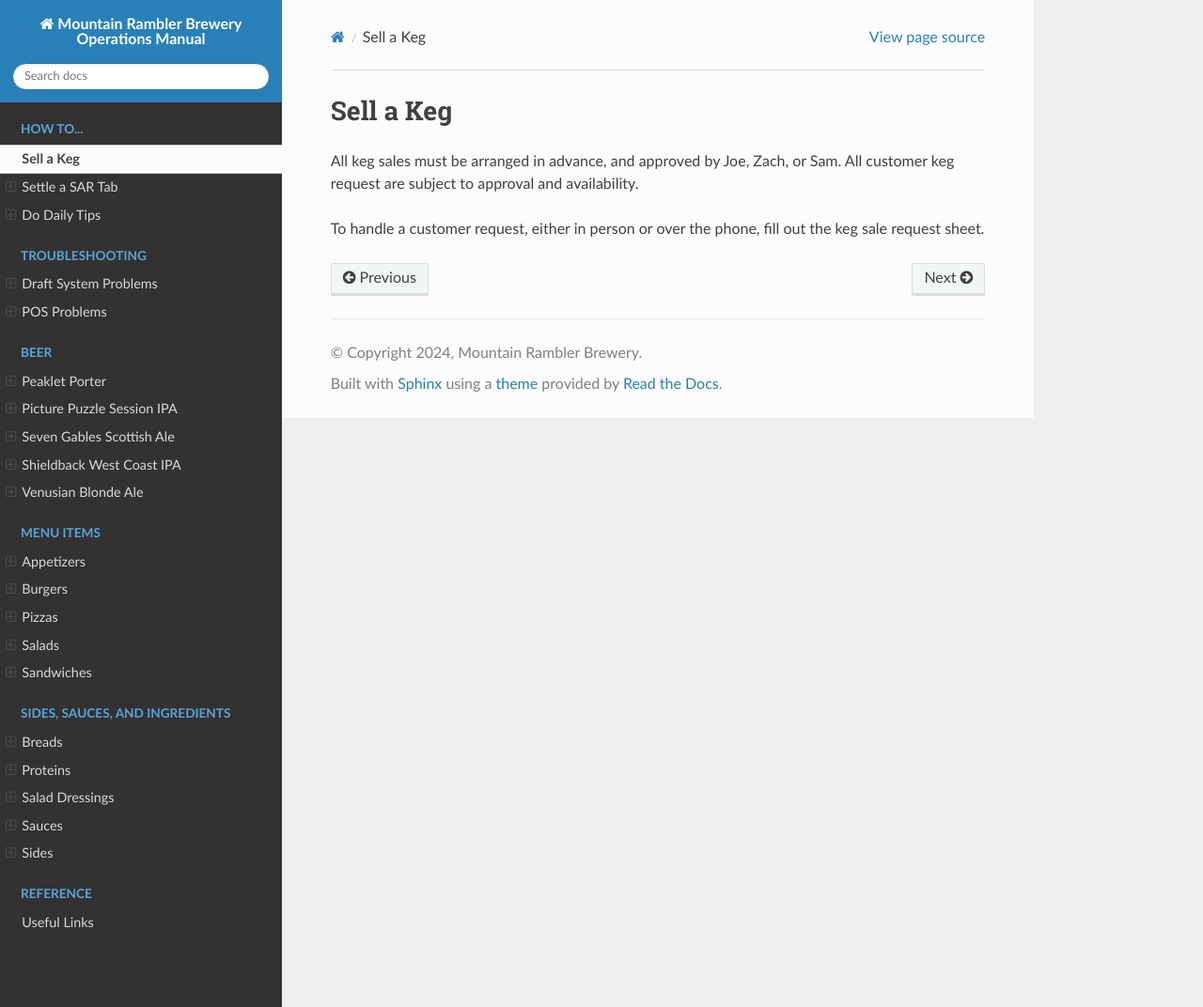
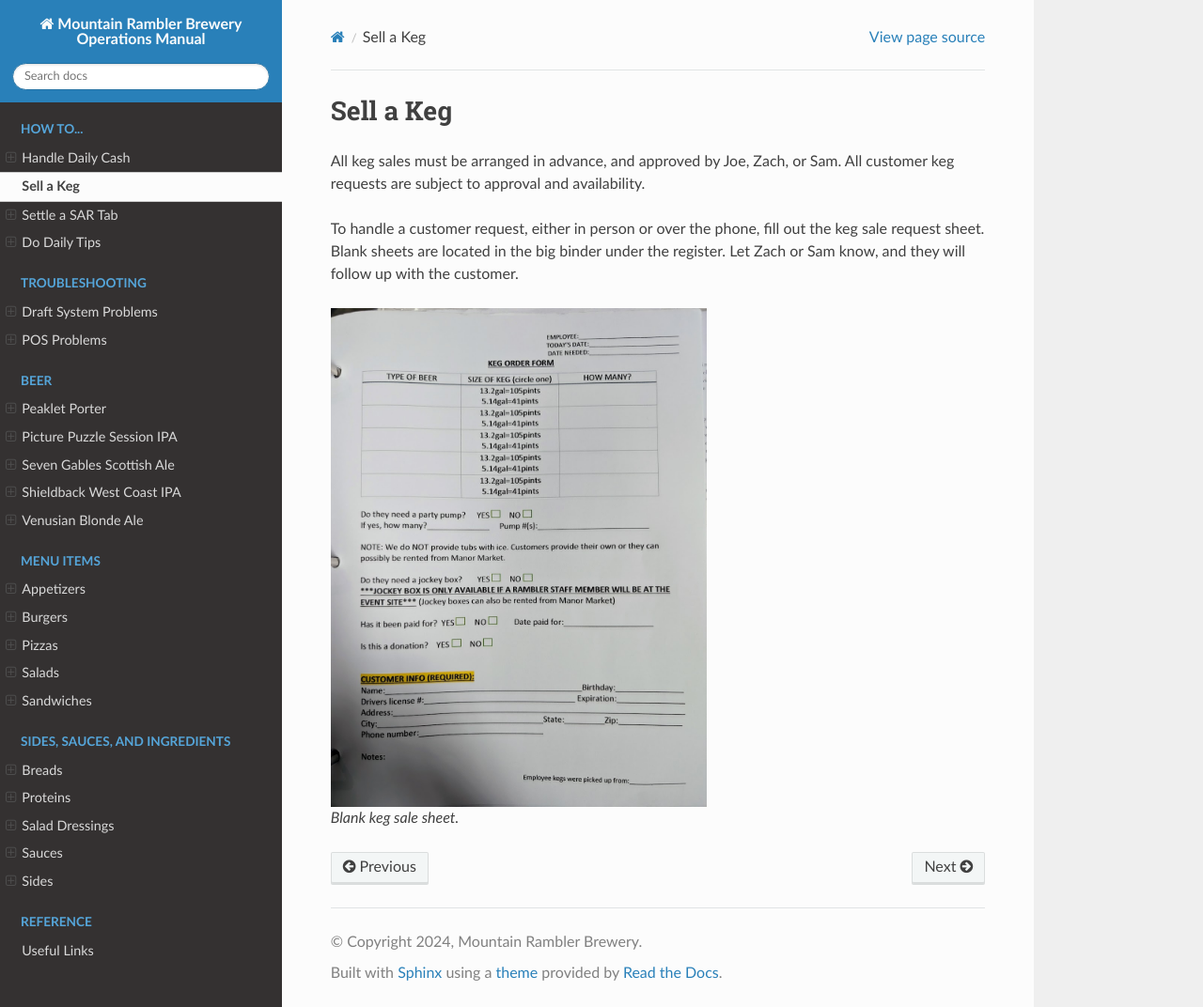
Before and after one commit to zhenry9/mrb-docs, a Sphinx documentation site: the page built from docs/source/how-to/sell-a-keg.rst, in a window 1280 px wide and 1072 px high. Shown: the whole window at 94% size. Built offline with Sphinx 7.4.7 and the Read the Docs theme 2.0.0, drawn with Linux system fonts in a browser that asks for light colours.

Commit message:
more how-to

```diff
--- a/docs/source/how-to/sell-a-keg.rst
+++ b/docs/source/how-to/sell-a-keg.rst
@@ -1,6 +1,11 @@
 Sell a Keg
 ==========
 
-All keg sales must be arranged in advance, and approved by Joe, Zach, or Sam. All customer keg request are subject to approval and availability.
+All keg sales must be arranged in advance, and approved by Joe, Zach, or Sam. All customer keg requests are subject to approval and availability.
 
-To handle a customer request, either in person or over the phone, fill out the keg sale request sheet.
+To handle a customer request, either in person or over the phone, fill out the keg sale request sheet. Blank sheets are located in the big binder under the register. Let Zach or Sam know, and they will follow up with the customer.
+
+.. figure:: /_static/how-to/keg-sale-sheet.jpg
+   :width: 400
+
+   Blank keg sale sheet.
--- a/docs/source/how-to/settle-a-sar-tab.rst
+++ b/docs/source/how-to/settle-a-sar-tab.rst
@@ -16,7 +16,7 @@ Procedure
 - Name the tab "SAR," and leave it open until the team leader comes up to close it. They will likely make multiple orders.
 - When they're done, the team leader will come to the register with paperwork similar to below:
 
-.. figure:: /_static/how-two/sar/sar-sheet.jpeg
+.. figure:: /_static/how-to/sar/sar-sheet.jpeg
    :width: 400
 
    Correctly filled-out SAR paperwork.
```
Also changed, not shown: docs/source/how-to/handle-daily-cash.rst (added, +30 -0 lines), docs/source/_static/how-to/keg-sale-sheet.jpg (added).
